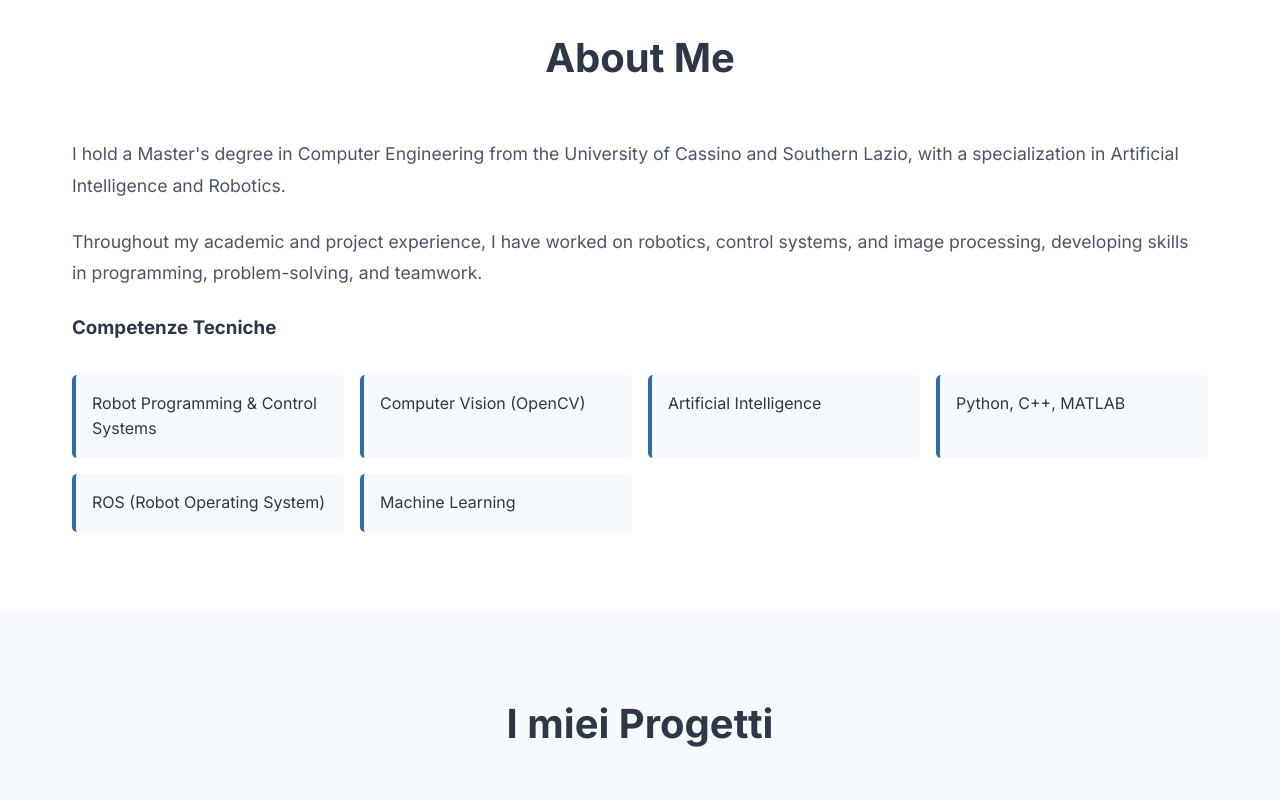
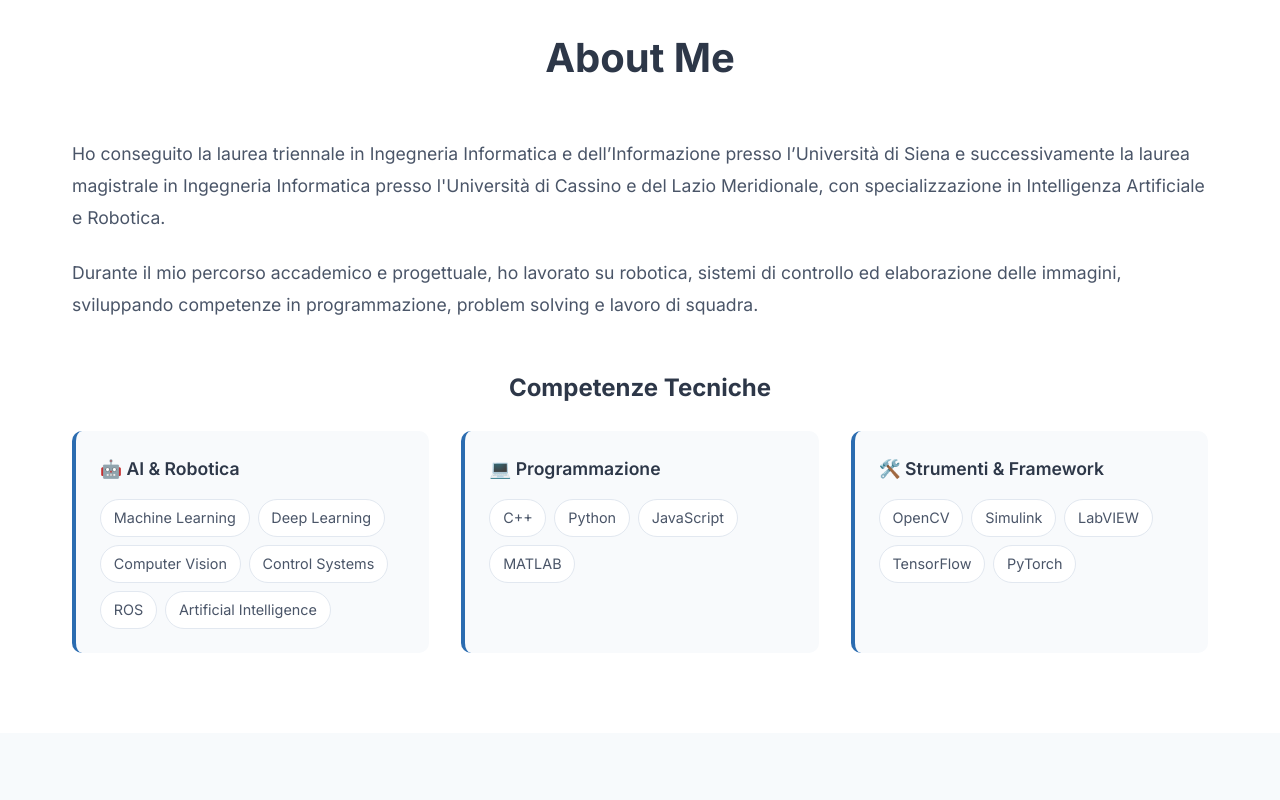
Before and after one commit to noemilatorre/noemilatorre.github.io, a plain HTML site: page index.html in a window 1280 px wide. Shown: the part 720-1520 px from the top of the page. Drawn offline with Linux system fonts and the light colour scheme.

Commit message:
main_icone

```diff
--- a/index.html
+++ b/index.html
@@ -16,7 +16,7 @@
             </div>
             <ul class="nav-menu">
                 <li><a href="#home">Home</a></li>
-                <li><a href="#about">About</a></li>
+                <li><a href="#about">About me</a></li>
                 <li><a href="#projects">Progetti</a></li>
                 <li><a href="#contact">Contatti</a></li>
             </ul>
@@ -29,9 +29,9 @@
             <div class="hero-content">
                 <div class="hero-text">
                     <h1>Noemi La Torre</h1>
-                    <h2>Computer Engineer</h2>
+                    <h2>Ingegnere informatico</h2>
                     <p class="specialization">AI & Robotics Specialist</p>
-                    <p class="intro">Passionate about technology, automation, and innovative solutions in artificial intelligence and robotics.</p>
+                    <p class="intro">Appassionata di tecnologia, automazione e soluzioni innovative nell'intelligenza artificiale e nella robotica.</p>
                     <a href="#projects" class="btn-primary">Vedi i miei progetti</a>
                 </div>
                 <div class="hero-image">
@@ -47,19 +47,51 @@
             <h2>About Me</h2>
             <div class="about-content">
                 <div class="about-text">
-                    <p>I hold a Master's degree in Computer Engineering from the University of Cassino and Southern Lazio, with a specialization in Artificial Intelligence and Robotics.</p>
+                    <p>Ho conseguito la laurea triennale in Ingegneria Informatica e dell’Informazione presso l’Università di Siena e successivamente la laurea magistrale in Ingegneria Informatica presso l'Università di Cassino e del Lazio Meridionale, con specializzazione in Intelligenza Artificiale e Robotica.</p>
 
-                    <p>Throughout my academic and project experience, I have worked on robotics, control systems, and image processing, developing skills in programming, problem-solving, and teamwork.</p>
+                    <p>Durante il mio percorso accademico e progettuale, ho lavorato su robotica, sistemi di controllo ed elaborazione delle immagini, sviluppando competenze in programmazione, problem solving e lavoro di squadra.</p>
 
-                    <h3>Competenze Tecniche</h3>
-                    <ul class="skills-list">
-                        <li>Robot Programming & Control Systems</li>
-                        <li>Computer Vision (OpenCV)</li>
-                        <li>Artificial Intelligence</li>
-                        <li>Python, C++, MATLAB</li>
-                        <li>ROS (Robot Operating System)</li>
-                        <li>Machine Learning</li>
-                    </ul>
+                    <div class="skills-section">
+    <h3>Competenze Tecniche</h3>
+    <div class="skills-grid">
+
+        <div class="skill-category">
+            <h4>🤖 AI & Robotica</h4>
+            <div class="skill-items">
+                <span class="skill-tag">Machine Learning</span>
+                <span class="skill-tag">Deep Learning</span>
+                <span class="skill-tag">Computer Vision</span>
+                <span class="skill-tag">Control Systems</span>
+                <span class="skill-tag">ROS</span>
+                <span class="skill-tag">Artificial Intelligence</span>
+            </div>
+        </div>
+
+        <div class="skill-category">
+            <h4>💻 Programmazione</h4>
+            <div class="skill-items">
+                <span class="skill-tag">C++</span>
+                <span class="skill-tag">Python</span>
+                <span class="skill-tag">JavaScript</span>
+                <span class="skill-tag">MATLAB</span>
+            </div>
+        </div>
+
+        <div class="skill-category">
+            <h4>🛠️ Strumenti & Framework</h4>
+            <div class="skill-items">
+                <span class="skill-tag">OpenCV</span>
+                <span class="skill-tag">Simulink</span>
+                <span class="skill-tag">LabVIEW</span>
+                <span class="skill-tag">TensorFlow</span>
+                <span class="skill-tag">PyTorch</span>
+            </div>
+        </div>
+
+    </div>
+</div>
+
+
                 </div>
             </div>
         </div>
--- a/style.css
+++ b/style.css
@@ -127,7 +127,76 @@ body {
     border-radius: 10px;
     box-shadow: 0 10px 30px rgba(0,0,0,0.1);
 }
+/* Skills Section - Nuovo stile */
+.skills-section {
+    margin-top: 3rem;
+}
 
+.skills-section h3 {
+    font-size: 1.5rem;
+    color: #2d3748;
+    margin-bottom: 1.5rem;
+    text-align: center;
+}
+
+.skills-grid {
+    display: grid;
+    grid-template-columns: repeat(auto-fit, minmax(300px, 1fr));
+    gap: 2rem;
+    margin-top: 1.5rem;
+}
+
+.skill-category {
+    background: #f8fafc;
+    padding: 1.5rem;
+    border-radius: 10px;
+    border-left: 4px solid #2b6cb0;
+    transition: transform 0.3s;
+}
+
+.skill-category:hover {
+    transform: translateY(-5px);
+}
+
+.skill-category h4 {
+    font-size: 1.1rem;
+    margin-bottom: 1rem;
+    color: #2d3748;
+    font-weight: 600;
+}
+
+.skill-items {
+    display: flex;
+    flex-wrap: wrap;
+    gap: 0.5rem;
+}
+
+.skill-tag {
+    background: #ffffff;
+    border: 1px solid #e2e8f0;
+    padding: 0.4rem 0.8rem;
+    border-radius: 20px;
+    font-size: 0.9rem;
+    color: #4a5568;
+    transition: all 0.3s;
+}
+
+.skill-tag:hover {
+    background: #2b6cb0;
+    color: white;
+    transform: translateY(-2px);
+}
+
+/* Responsive per mobile */
+@media (max-width: 768px) {
+    .skills-grid {
+        grid-template-columns: 1fr;
+    }
+
+    .skill-category {
+        padding: 1rem;
+    }
+}
 /* About Section */
 .about {
     padding: 80px 0;
```
